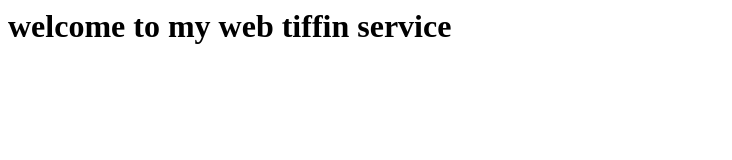
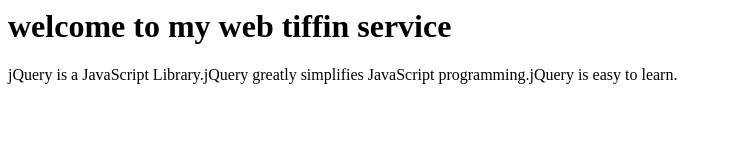
Before and after one commit to Shailysingh-46/web-tiffin-service, a plain HTML site: page index.html in a window 1280 px wide. Shown: the whole page, without its empty margins (0-732 px from the left). Drawn offline with Linux system fonts and the light colour scheme.

Commit message:
Update index.html

```diff
--- a/index.html
+++ b/index.html
@@ -4,5 +4,6 @@
   </head>
   <body>
     <h1 class="heading">welcome to my web tiffin service</h1>
+    <p> jQuery is a JavaScript Library.jQuery greatly simplifies JavaScript programming.jQuery is easy to learn.</p>
   </body>
 </html>
```
